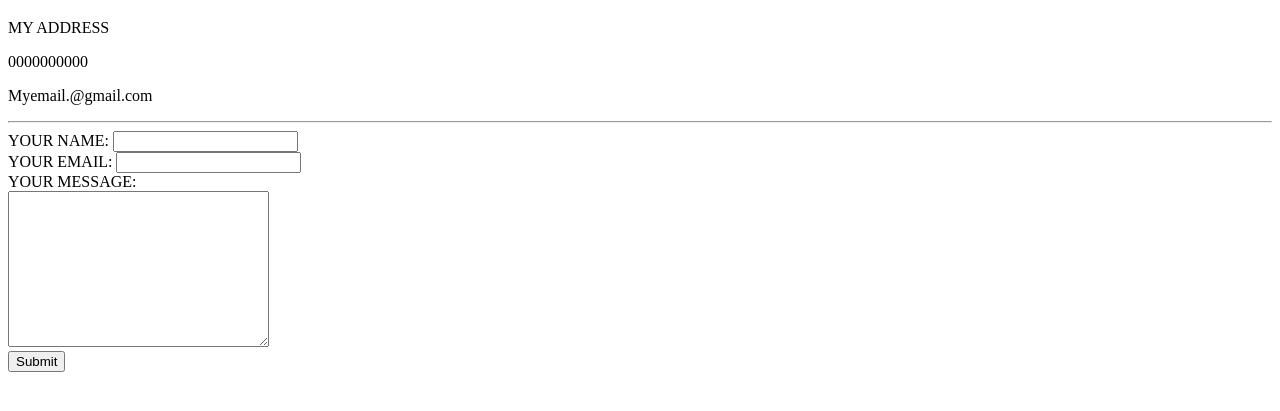
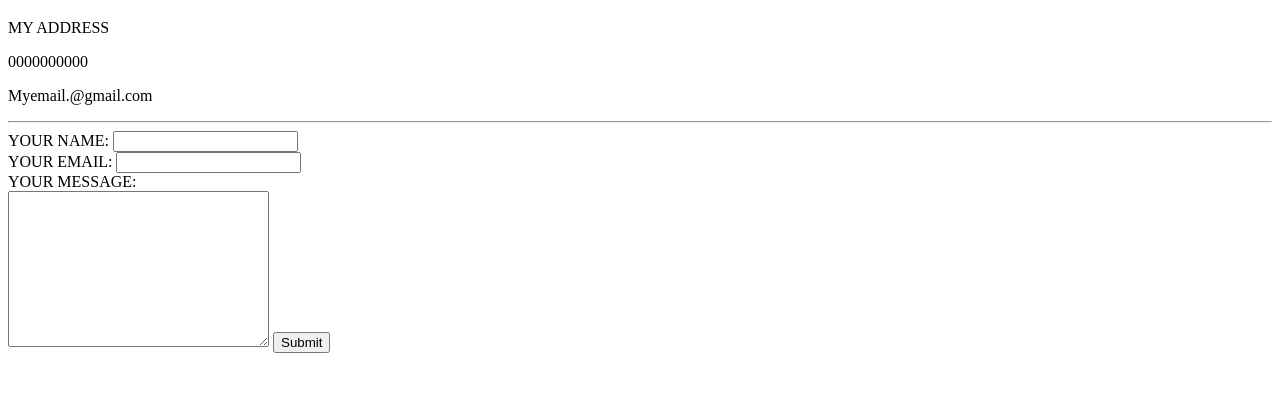
Before and after one commit to ZOROXADI/ANIME, a plain HTML site: page contact-me.html in a window 1280 px wide. Shown: the part 61-472 px from the top of the page. Drawn offline with Linux system fonts and the light colour scheme.

Commit message:
Update contact-me.html

```diff
--- a/contact-me.html
+++ b/contact-me.html
@@ -20,7 +20,7 @@
     <label>YOUR EMAIL:</label>
     <input type="email" name="YOUR EMAIL:" value=""><br>
     <label>YOUR MESSAGE:</label><br>
-    <textarea name="YOUR MESSAGE:" rows="10" cols="30"></textarea><br>
+    <textarea name="YOUR MESSAGE:" rows="10" cols="30"></textarea>
     <input type="submit" name="">
 
 
```
